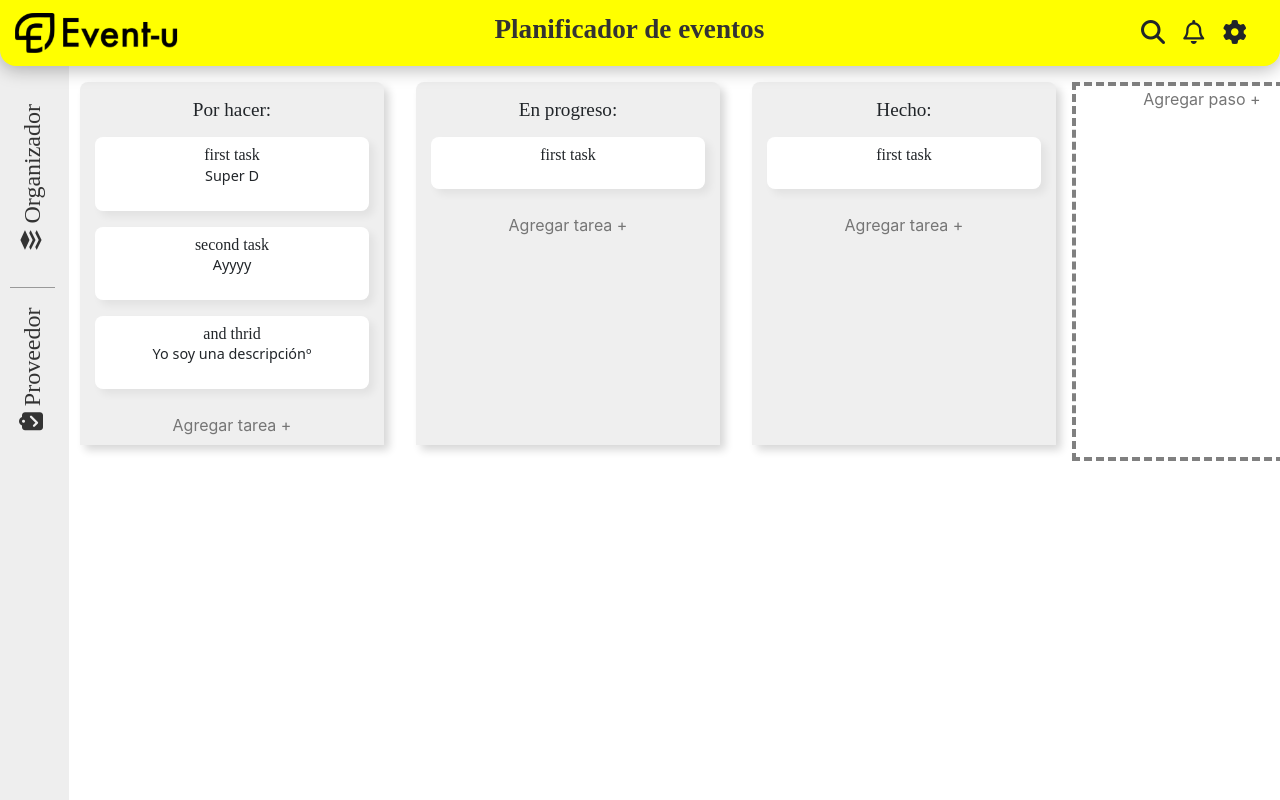
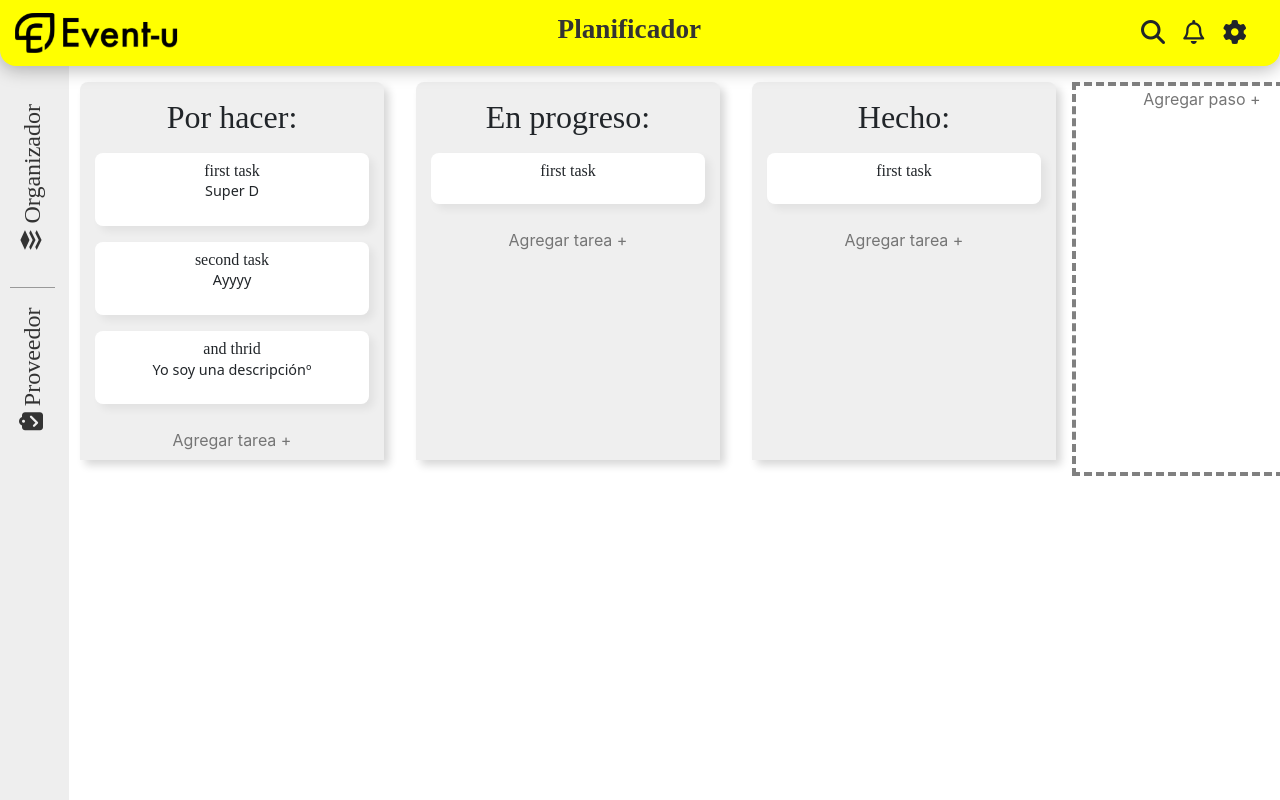
Before and after one commit to Event-U/front-end-master, a Nuxt app in the folder event-u/: page /planner/organizador in a window 1280 px wide. Built offline with nearby package versions, Linux system fonts and the light colour scheme.

Commit message:
Destructuring and adding mixins to the planner

```diff
--- /dev/null
+++ b/event-u/components/ui/planner/Column.vue
@@ -0,0 +1,86 @@
+<template>
+  <div
+      class="col-3 m-3 column animated fadeInUp"
+      draggable
+      @dragstart.self="pickColumn($event,columnIndex)"
+      @drop="moveTaskOrColumn($event, column.tasks, columnIndex)"
+      @dragover.prevent
+      @dragenter.prevent
+    >
+      <div class="column-title text-center animated fadeInDown delay-1s">
+        <h2
+          class="mt-3"
+        >
+          {{column.name}}:
+        </h2>
+      </div>
+      <div class="list-reset">
+        <task
+            v-for="(task,taskIndex) in column.tasks"
+            :key="taskIndex"
+            :task="task"
+            :taskIndex="taskIndex"
+            :column="column"
+            :columnIndex="columnIndex"
+            :board="board"
+        />
+      </div>
+      <input
+        type="text"
+        class="text-dark bg-transparent fluid p-2 d-flex new-task border-0 text-center w-100"
+        placeholder="Agregar tarea +"
+        @keyup.enter="createTask(column.tasks , $event)"
+      />
+    </div>
+</template>
+
+<script>
+import Task from '@/components/ui/planner/Task'
+import {mapMutations,mapState} from 'vuex'
+import plannerMixin from '@/mixins/planner'
+
+export default {
+  components: { Task },
+  mixins:[plannerMixin],
+  methods:{
+    createTask(tasks,e){
+      this.$store.commit('planner/CREATE_TASK', {
+        tasks,
+        name:e.target.value,
+      })
+      e.target.value=''
+    },
+    pickColumn(e, fromColumnIndex){
+      e.dataTransfer.effectAllowed='move'
+      e.dataTransfer.dropEffect='move'
+
+      e.dataTransfer.setData('from-column-index', fromColumnIndex)
+      e.dataTransfer.setData('type', 'column')
+    },
+  },
+}
+</script>
+
+<style lang="scss" scoped>
+h2{
+    @extend .h2-font;
+    font-weight: 400;
+}
+.column{
+      background-color: #efefef!important;
+    border-radius: 8px 8px 0px 0px;
+    margin-top: 1em;
+    box-shadow: 5px 5px 9px 0px #00000029;
+    transition:.3s cubic-bezier(0.47, 0, 0.745, 0.715);
+}
+.column:hover, .task:hover{
+  // box-shadow: 5px 5px 8px 0px #ffff0036;
+  box-shadow: 5px 5px 9px 0px #00000056;
+  transition:.4s cubic-bezier(0.47, 0, 0.745, 0.715);
+  border:.5px solid #ffff00;
+}
+.new-task{
+  background-color:#bbbb;
+  color:#3333;
+}
+</style>
--- /dev/null
+++ b/event-u/components/ui/planner/Task.vue
@@ -0,0 +1,86 @@
+<template>
+<div
+    class="task mt-3 mb-3 animated slideInUp faster"
+    draggable
+    @dragstart="pickTask($event,taskIndex, columnIndex)"
+    @dragover.prevent
+    @dragenter.prevent
+    @drop.stop="moveTask($event,column.tasks, taskIndex)"
+    @click="goToTask(task)"
+>
+    <h3>
+        {{task.name}}
+    </h3>
+    <p>
+        {{task.description}}
+    </p>
+</div>
+</template>
+
+<script>
+import {mapMutations,mapState} from 'vuex'
+import plannerMixin from '@/mixins/planner'
+
+export default {
+    name: 'Task',
+    props:{
+        task: {
+            type: Object,
+            required: true
+        },
+        taskIndex: {
+            type: Number,
+            required: true
+        }
+    },
+    mixins:[plannerMixin],
+    methods:{
+    goToTask(task){
+      this.$router.push({
+          name:"planner-organizador-id",
+          params:{id:task.id}
+        })
+    },
+    pickTask(e,$taskIndex,fromColumnIndex){
+      /* This functions are from the DragDrop API,
+      just give us the move functionallity*/
+      e.dataTransfer.effectAllowed='move'
+      e.dataTransfer.dropEffect='move'
+
+      e.dataTransfer.setData('from-task-index', $taskIndex)
+      e.dataTransfer.setData('from-column-index', fromColumnIndex)
+      e.dataTransfer.setData('type', 'task')
+    },
+  },
+}
+</script>
+
+<style lang="scss" scoped>
+.task:hover{
+  box-shadow: 5px 5px 8px 0px #ffff0036;
+  transition:.2s ease-in;
+  font-size:1.1em;
+  cursor:pointer;
+  // border:1px solid #ffff00;
+}
+
+.task{
+  background-color: white;
+  border-radius:8px;
+  border-radius: 8px;
+  padding: 3% 0%;
+  text-align: center;
+  box-shadow: 5px 5px 8px #0000000f;
+  transition: .3s ease-in-out;
+  overflow: auto;
+  h3{
+    margin:0em 1em;
+    @extend .h3-font;
+    font-size:1em;
+  }
+  p{
+    @extend .h5-font;
+    font-size:.9em;
+  }
+}
+</style>
--- /dev/null
+++ b/event-u/mixins/planner.js
@@ -0,0 +1,47 @@
+export default {
+    props: {
+        column: {
+            type: Object,
+            required: true
+        },
+        columnIndex: {
+            type: Number,
+            required: true
+        },
+        board: {
+            type: Object,
+            required: true
+        }
+    },
+    methods: {
+        moveTaskOrColumn(e, toTasks, toColumnIndex, toTaskIndex) {
+            const type = e.dataTransfer.getData('type')
+
+            if (type === 'task') {
+                this.moveTask(e, toTasks, toTaskIndex !== undefined ? toTaskIndex : toTasks.length)
+            } else {
+                this.moveColumn(e, toColumnIndex)
+            }
+        },
+        moveTask(e, toTasks, toTaskIndex) {
+            const fromColumnIndex = e.dataTransfer.getData('from-column-index')
+            const fromTasks = this.board.columns[fromColumnIndex].tasks
+            const fromTaskIndex = e.dataTransfer.getData('from-task-index')
+
+            this.$store.commit('MOVE_TASK', {
+                fromTasks,
+                fromTaskIndex,
+                toTasks,
+                toTaskIndex
+            })
+        },
+        moveColumn(e, toColumnIndex) {
+            const fromColumnIndex = e.dataTransfer.getData('from-column-index')
+
+            this.$store.commit('MOVE_COLUMN', {
+                fromColumnIndex,
+                toColumnIndex
+            })
+        }
+    }
+}
--- a/event-u/package.json
+++ b/event-u/package.json
@@ -16,6 +16,7 @@
         "@nuxtjs/google-analytics": "^2.2.3",
         "@nuxtjs/style-resources": "^1.0.0",
         "animate.css": "^3.7.2",
+        "axios": "^0.19.2",
         "luxon": "^1.22.0",
         "node-sass": "^4.13.1",
         "nuxt": "^2.0.0",
--- a/event-u/pages/planner/organizador.vue
+++ b/event-u/pages/planner/organizador.vue
@@ -6,52 +6,13 @@
     class="d-flex justify-content-between"
     :class="{blur:isTaskOpen}"
   >
-    <div
-      class="col-3 m-3 column animated fadeInUp"
+    <column
       v-for="(column,columnIndex) in board.columns"
       :key="columnIndex"
-      draggable
-      @dragstart.self="pickColumn($event,columnIndex)"
-      @drop="moveTaskOrColumn($event, column.tasks, columnIndex)"
-      @dragover.prevent
-      @dragenter.prevent
-    >
-      <div class="column-title text-center animated fadeInDown delay-1s">
-        <h2
-          class="mt-3"
-        >
-          {{column.name}}:
-        </h2>
-      </div>
-      <div class="list-reset">
-        <div
-          class="task mt-3 mb-3 animated slideInUp faster"
-          v-for="(task,taskIndex) in column.tasks"
-          :key="taskIndex"
-          draggable
-          @dragstart="pickTask($event,taskIndex, columnIndex)"
-          @dragover.prevent
-          @dragenter.prevent
-          @drop.stop="moveTask($event,column.tasks, taskIndex)"
-          @click="goToTask(task)"
-        >
-          <h3
-            class=""
-          >
-            {{task.name}}
-          </h3>
-          <p>
-            {{task.description}}
-          </p>
-        </div>
-      </div>
-      <input
-        type="text"
-        class="text-dark bg-transparent fluid p-2 d-flex new-task border-0 text-center w-100"
-        placeholder="Agregar tarea +"
-        @keyup.enter="createTask(column.tasks , $event)"
+      :column="column"
+      :columnIndex="columnIndex"
+      :board="board"
     />
-    </div>
   <div class="new-column">
     <input
       type="text"
@@ -76,12 +37,16 @@
 
 <script>
 import {mapMutations,mapState} from 'vuex'
+import Column from '@/components/ui/planner/Column'
 
 export default {
     name:'organizador',
+    components:{
+      Column
+    },
     data(){
         return{
-            name:'Planificador de eventos',
+            name:'Planificador',
             newColumnName:''
         }
     },created() {
@@ -92,64 +57,7 @@ export default {
       return this.$route.name==="planner-organizador-id"
     }
   }, methods:{
-    goToTask(task){
-      this.$router.push({name:"planner-organizador-id", params:{id:task.id}})
-    },
-    createTask(tasks,e){
-      this.$store.commit('planner/CREATE_TASK', {
-        tasks,
-        name:e.target.value,
-      })
-      e.target.value=''
-    },
-    close(){
-      this.$router.push({name:'planner-organizador'})
-    },
-    pickTask(e,$taskIndex,fromColumnIndex){
-      /* This functions are from the DragDrop API,
-      just give us the move functionallity*/
-      e.dataTransfer.effectAllowed='move'
-      e.dataTransfer.dropEffect='move'
-
-    /*This functions are just for setting some data*/
-
-      e.dataTransfer.setData('from-task-index', $taskIndex)
-      e.dataTransfer.setData('from-column-index', fromColumnIndex)
-      e.dataTransfer.setData('type', 'task')
-    },
-    pickColumn(e, fromColumnIndex){
-      e.dataTransfer.effectAllowed='move'
-      e.dataTransfer.dropEffect='move'
-
-      e.dataTransfer.setData('from-column-index', fromColumnIndex)
-      e.dataTransfer.setData('type', 'column')
-    },
-    moveTaskOrColumn(e, toTasks, toColumnIndex){
-      const type=e.dataTransfer.getData('type')
-      if(type==='task'){
-        this.moveTask(e,toTasks)
-      }else{
-        this.moveColumn(e, toColumnIndex)
-      }
-    },moveTask(e, toTasks, toTaskIndex){
-      const fromColumnIndex=e.dataTransfer.getData('from-column-index')
-      const fromTasks = this.board.columns[fromColumnIndex].tasks
-      const fromTaskIndex= e.dataTransfer.getData('from-task-index')
-
-      this.$store.commit('planner/MOVE_TASK',{
-        fromTasks,
-        fromTaskIndex,
-        toTasks,
-        toTaskIndex
-      })
-    },moveColumn(e, toColumnIndex){
-      const fromColumnIndex=e.dataTransfer.getData('from-column-index')
-
-      this.$store.commit('planner/MOVE_COLUMN',{
-        fromColumnIndex,
-        toColumnIndex
-      })
-    },createColumn(){
+    createColumn(){
       this.$store.commit('planner/CREATE_COLUMN',{
         name:this.newColumnName
       })
@@ -184,35 +92,7 @@ body::-webkit-scrollbar-thumb {
   transition: .2s ease-in-out;
 }
 
-h2{
-  @extend .h2-font;
-  font-weight: 500;
-  font-size: 1.2em;
-}
-.column{
-      background-color: #efefef!important;
-    border-radius: 8px 8px 0px 0px;
-    margin-top: 1em;
-    box-shadow: 5px 5px 9px 0px #00000029;
-    transition:.3s cubic-bezier(0.47, 0, 0.745, 0.715);
-}
-.column:hover, .task:hover{
-  // box-shadow: 5px 5px 8px 0px #ffff0036;
-  box-shadow: 5px 5px 9px 0px #00000056;
-  transition:.4s cubic-bezier(0.47, 0, 0.745, 0.715);
-  border:.5px solid #ffff00;
-}
-.task:hover{
-  box-shadow: 5px 5px 8px 0px #ffff0036;
-  transition:.2s ease-in;
-  font-size:1.1em;
-  cursor:pointer;
-  // border:1px solid #ffff00;
-}
-.new-task{
-  background-color:#bbbb;
-  color:#3333;
-}
+
 .focus-visible{
   border:1px dashed grey!important;
   // box-shadow: 5px 5px 5px black!important;
@@ -229,27 +109,6 @@ h2{
 }
 .d-flex{
   transition:ease-in-out .4s;
-
-}
-
-.task{
-  background-color: white;
-  border-radius:8px;
-  border-radius: 8px;
-  padding: 3% 0%;
-  text-align: center;
-  box-shadow: 5px 5px 8px #0000000f;
-  transition: .3s ease-in-out;
-  overflow: auto;
-  h3{
-    margin:0em 1em;
-    @extend .h3-font;
-    font-size:1em;
-  }
-  p{
-    @extend .h5-font;
-    font-size:.9em;
-  }
 }
 .row{
   margin:0,
--- a/event-u/store/modules/planner.js
+++ b/event-u/store/modules/planner.js
@@ -5,13 +5,7 @@ import defaultBoard from '@/lib/default-board'
 const state = {
     board: defaultBoard,
     changeBoard: {},
-    activeTask: {
-        name: 'Ejemplooo',
-        description: 'Éste es un ejemplo',
-        column: {
-            name: 'Por hacer'
-        }
-    },
+    activeTask: {}
 }
 
 const getters = {
```
Also changed, not shown: 1 other file (tests, documents, lock files or other folders). Lines whose indentation alone changed are shown as unchanged.
